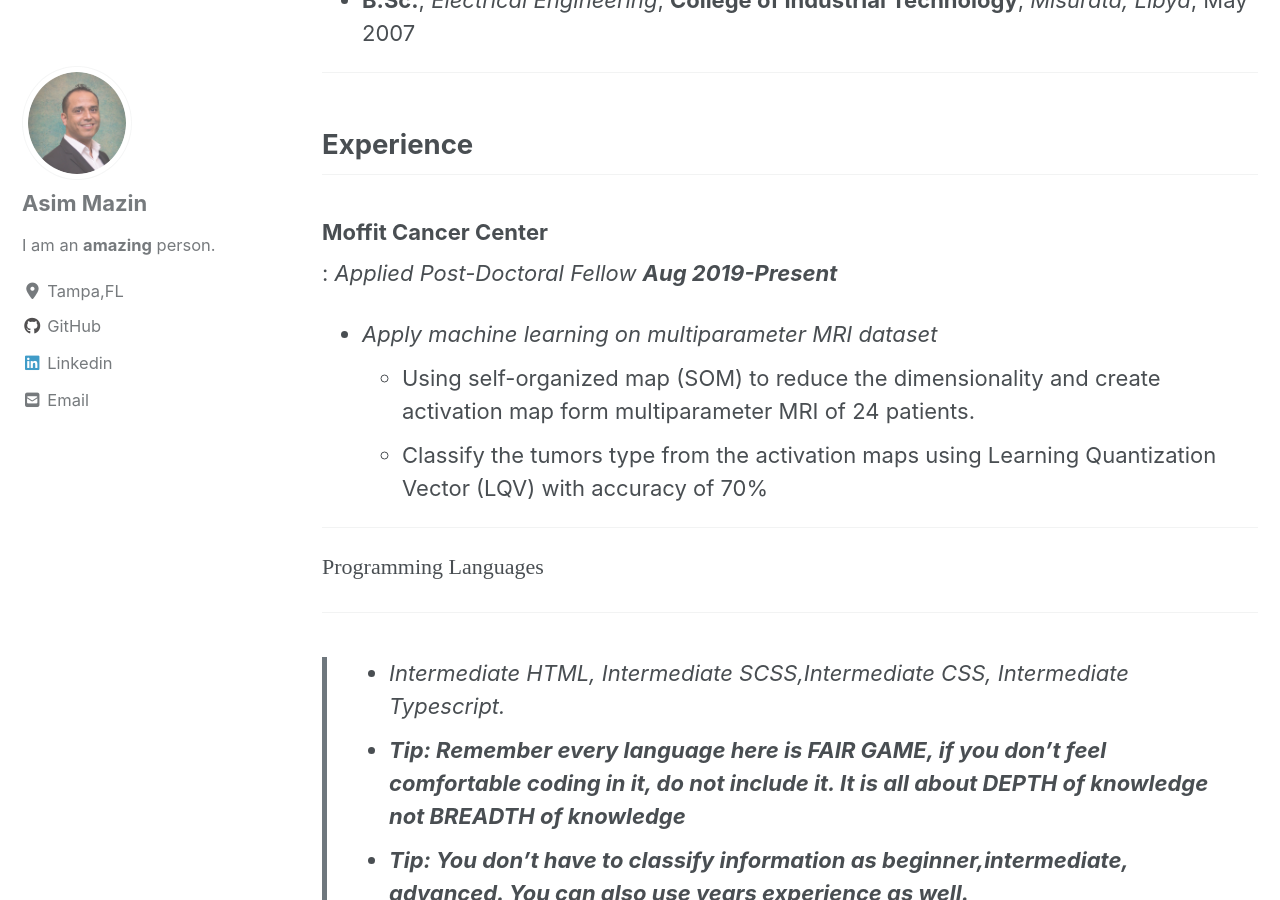
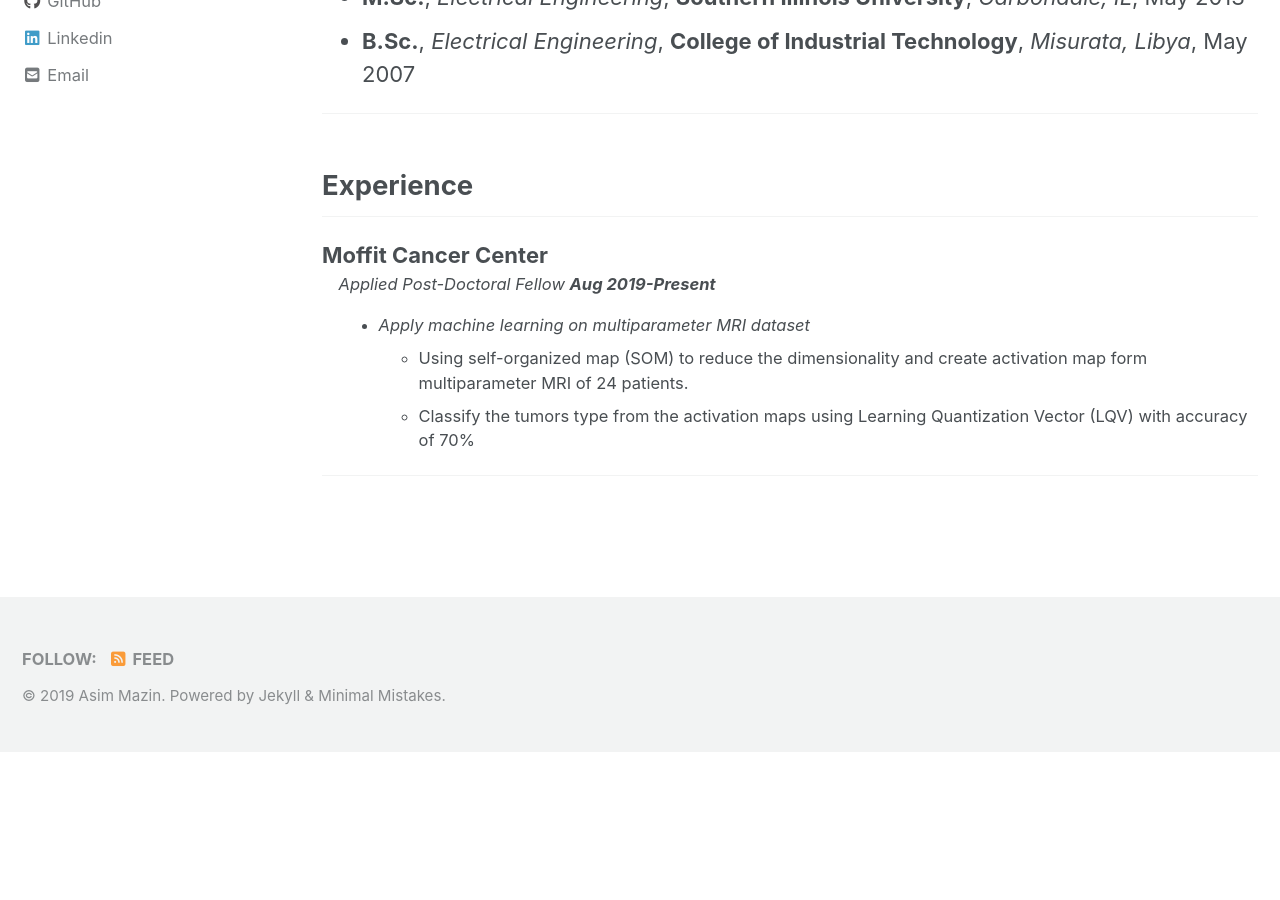
Before and after one commit to AsimMazin/Asimmazin.github.io, a Jekyll site: the page built from _pages/Resume.md, in a window 1280 px wide and 900 px high, scrolled down 671 px. Built offline with Jekyll 4.4.1, drawn with Linux system fonts in a browser that asks for light colours; cached includes are drawn as plain includes; nearby versions of some CDN libraries; after the commit the page ends 1423 px from its top, so only the background shows below that; some of the changed text lies outside the part shown.

Commit message:
modifications

```diff
--- a/_pages/Resume.md
+++ b/_pages/Resume.md
@@ -21,7 +22,7 @@
 -----------------
 
 ## Experience {#experince}
-### Moffit Cancer Center
+ Moffit Cancer Center
 : *Applied Post-Doctoral Fellow*
   ___Aug 2019-Present___
 - *Apply machine learning on multiparameter MRI dataset*
@@ -29,20 +30,3 @@
     - Classify the tumors type from the activation maps using Learning Quantization Vector (LQV) with accuracy of 70%
 
 -----------------
-
-<span style="font-family:Didot; font-size:1em;">Programming Languages</span>
-<br />
-- - - -
-
-   > * Intermediate HTML, Intermediate SCSS,Intermediate CSS, Intermediate Typescript.
-   >* **Tip: Remember every language here is *FAIR GAME*, if you don't feel comfortable coding in it, do not include it. It is all about *DEPTH* of knowledge not *BREADTH* of knowledge**
-   >* **Tip: You don't have to classify information as beginner,intermediate, advanced. You can also use years experience as well.**
-
-<span style="font-family:Didot; font-size:1em;">Tools/Platforms</span>
-<br />
-- - - -
-
-> * NetBeans, Unity, Unity MonoDevelop, Photoshop, Microsoft suite,
- Adobe suite, Brackets, Visual Code Studio, and Ionic.
- > * **In lieu of this section you can also put a Foreign Languages section or a Products section if you have products in the app store**
- > * **Tip: If all of your foreign languages are Beginner, think about whether or not you want to include them**
```
Also changed, not shown: other parts of _pages/Resume.md (+1 -0 lines).
